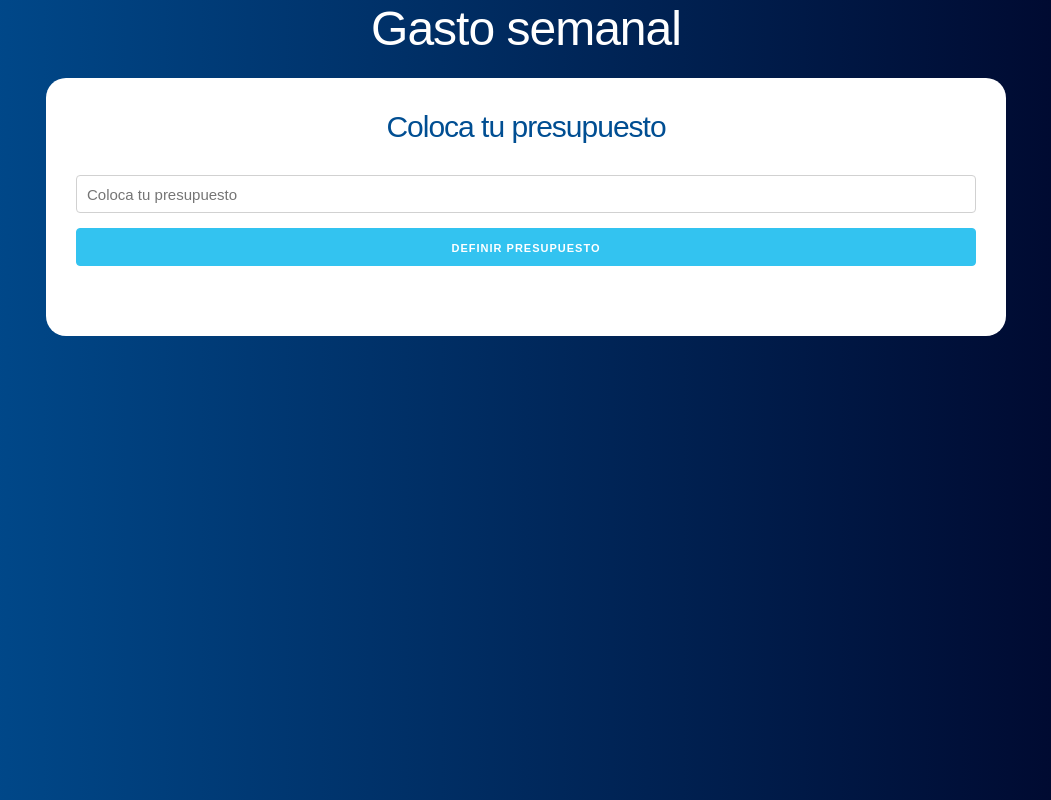
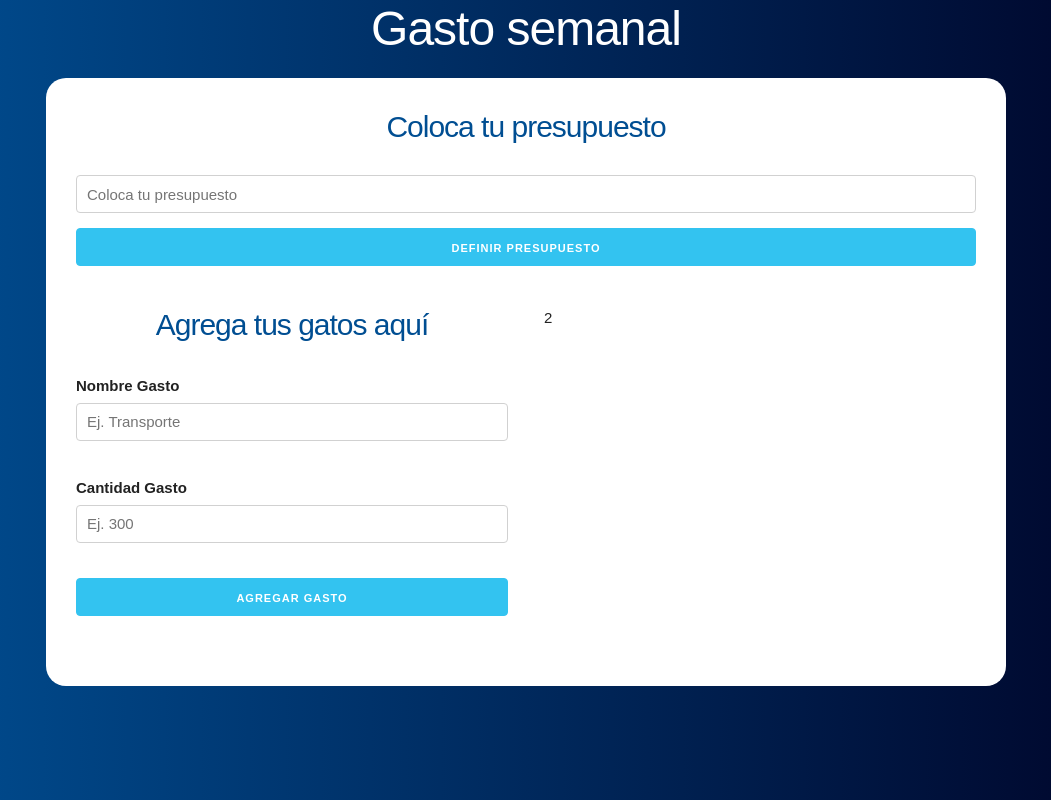
Before and after one commit to azaharamg/weekly-budget, a React (Create React App) app: page / in a window 1280 px wide. Shown: the whole page, without its empty margins (114-1165 px from the left). Built offline with nearby package versions, Linux system fonts and the light colour scheme; the HTML template or start-up script is replaced by a standard one.

Commit message:
Create an expense form

```diff
--- a/src/App.js
+++ b/src/App.js
@@ -1,12 +1,21 @@
-import React from 'react';
+import React, { useState } from 'react';
 import Question from './components/Question';
+import Form from './components/Form';
 
 function App() {
+  const [budget, storeBudget] = useState(0);
+  const [remaining, storeRemaining] = useState(0);
   return (
     <div className='container'>
       <h1>Gasto semanal</h1>
       <div className='contenido-principal contenido'>
-        <Question />
+        <Question storeBudget={storeBudget} storeRemaining={storeRemaining} />
+        <div className='row'>
+          <div className='one-half column'>
+            <Form />
+          </div>
+          <div className='one-half column'>2</div>
+        </div>
       </div>
     </div>
   );
--- /dev/null
+++ b/src/components/Form.js
@@ -0,0 +1,20 @@
+import React, { useState } from 'react';
+
+const Form = () => {
+  return (
+    <form>
+      <h2>Agrega tus gatos aquí</h2>
+      <div className='campo'>
+        <label>Nombre Gasto</label>
+        <input type='text' className='u-full-width' placeholder='Ej. Transporte' />
+      </div>
+      <div className='campo'>
+        <label>Cantidad Gasto</label>
+        <input type='number' className='u-full-width' placeholder='Ej. 300' />
+      </div>
+      <input type='submit' className='button-primary u-full-width' value='Agregar gasto' />
+    </form>
+  );
+};
+
+export default Form;
--- a/src/components/Question.js
+++ b/src/components/Question.js
@@ -1,7 +1,7 @@
 import React, { Fragment, useState } from 'react';
 import Error from './Error';
 
-const Question = () => {
+const Question = ({ storeBudget, storeRemaining }) => {
   const [amount, storeAmount] = useState(0);
   const [error, storeError] = useState(false);
 
@@ -16,6 +16,8 @@ const Question = () => {
       return;
     }
     storeError(false);
+    storeBudget(amount);
+    storeRemaining(amount);
   };
 
   return (
```
